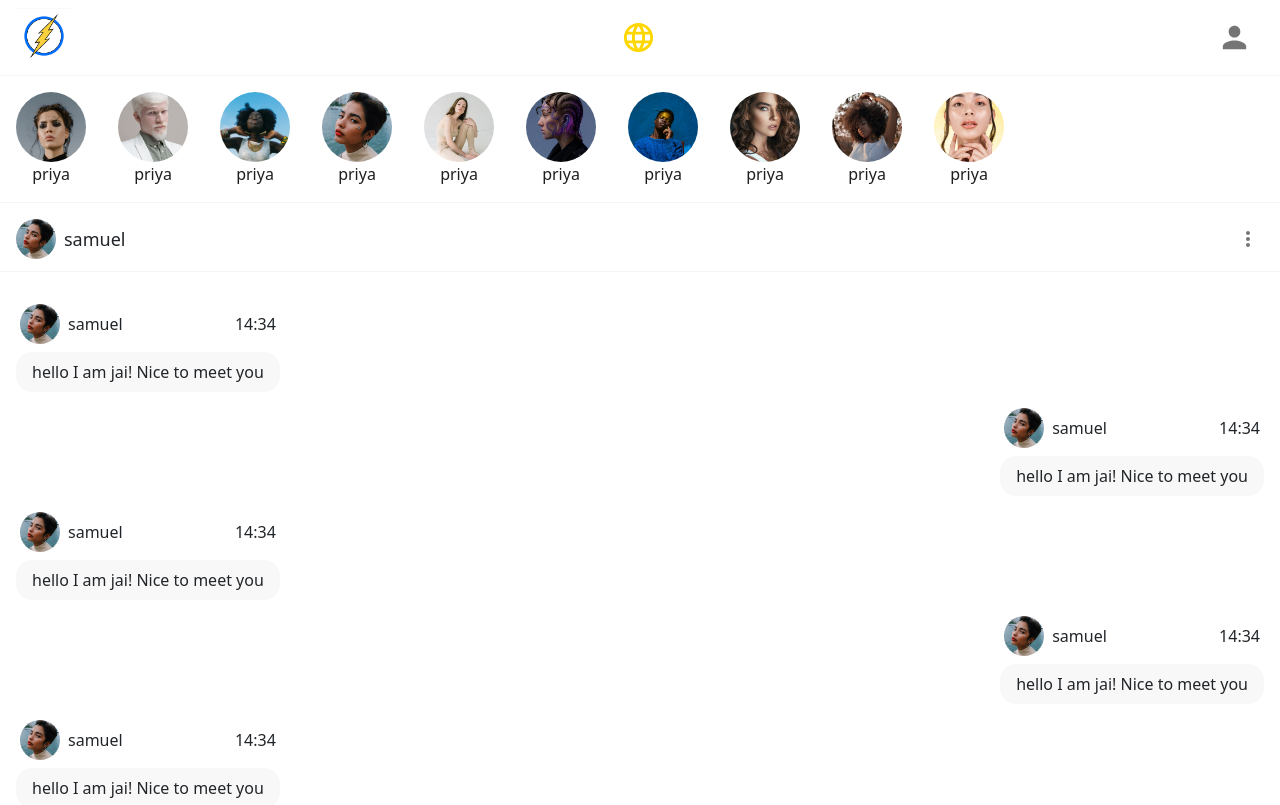
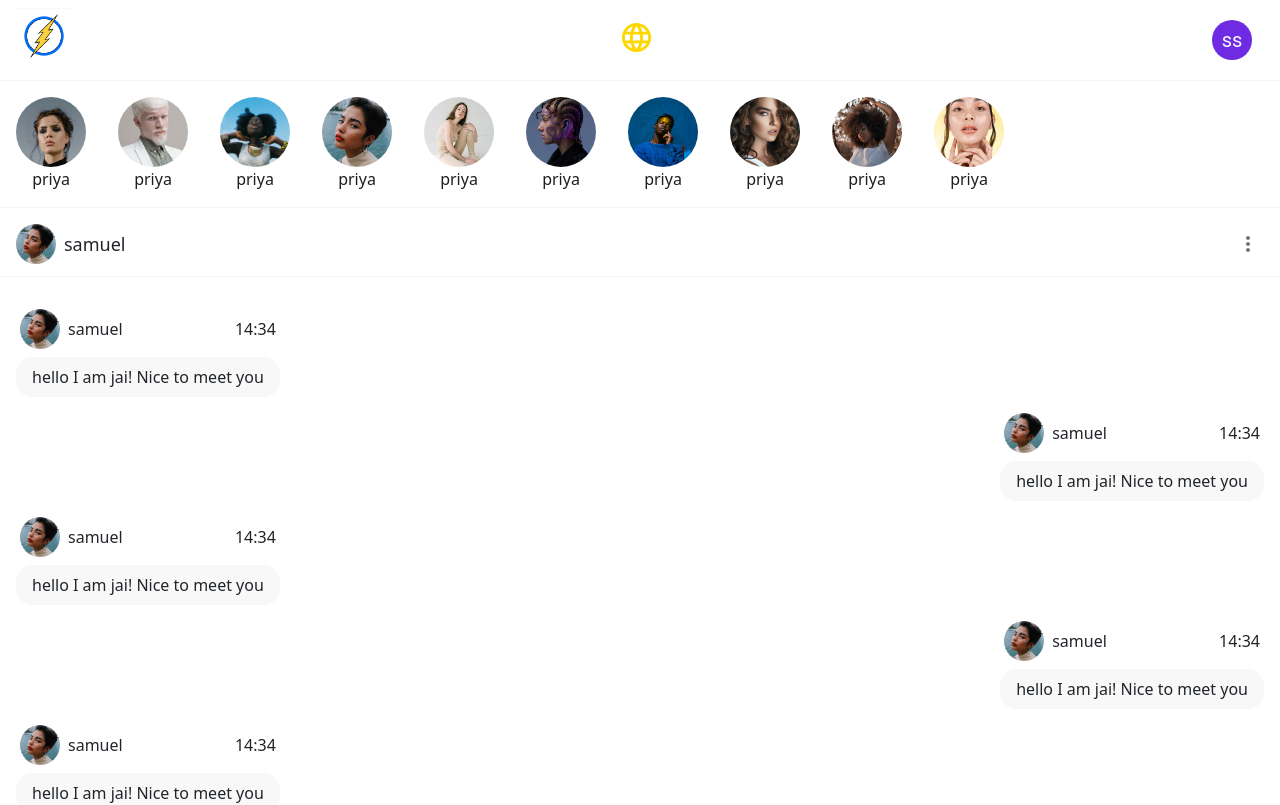
Before and after one commit to Jaiharishan/mern-zapchat-client, a React (Create React App) app: page /chat in a window 1280 px wide. Shown: the top 805 px of the page. Built offline with nearby package versions, Linux system fonts and the light colour scheme; no server answers.

Commit message:
user context done

```diff
--- a/src/App.js
+++ b/src/App.js
@@ -5,11 +5,19 @@ import {BrowserRouter as Router, Route, Switch} from 'react-router-dom';
 import Global from './pages/Global/Global';
 import Register from './pages/Register/Register';
 import Login from './pages/Login/Login';
+import { UserProvider } from './UserContext.jsx';
+
+
 const App = () => {
+
+  // const [user, setUser] = useContext(UserContext)
+  // console.log('user: ' + user.name);
   return (
-    <Router >
+    <UserProvider>
 
-       <Switch>
+      <Router >
+
+        <Switch>
 
           <Route path='/register'>
               <Register />
@@ -21,20 +29,19 @@ const App = () => {
           </Route>
 
           <Route path='/chat'>
-              <Chatpage />
+          <Chatpage />
+              {/* {user ? <Chatpage /> : <Redirect to='/login' />} */}
           </Route>
 
           <Route path='/'>
               <Global />
+              {/* {user ? <Global /> : <Redirect to='/login' />} */}
           </Route>
 
-          <Route path='/z'>
-            <div>hi z!</div>
-          </Route>
+        </Switch>
 
-       </Switch>
-
-    </Router>
+      </Router>
+    </UserProvider>
 
   )
 }
--- /dev/null
+++ b/src/UserContext.jsx
@@ -0,0 +1,42 @@
+import React, {useState, createContext, useEffect} from 'react';
+
+// fetcher is an axios instance
+import fetcher from './axios/axios';
+
+
+// exporting context for user
+export const UserContext = createContext();
+
+
+// giving context to the user context using context provider
+export const UserProvider = props => {
+
+    const [user, setUser] = useState({});
+
+    useEffect(() => {
+        const fetchUsers = async () => {
+
+            const res = await fetcher.get('/api/user');
+
+            if (res) {
+                setUser(res.data.user[0]);
+            }
+
+            else {
+                console.log('not working')
+            }
+
+
+        }
+
+        fetchUsers()
+
+    }, [])
+
+
+    return (
+        <UserContext.Provider value = {[user, setUser]}>
+            {props.children}
+        </UserContext.Provider>
+    )
+}
--- /dev/null
+++ b/src/axios/axios.js
@@ -0,0 +1,13 @@
+import axios from 'axios';
+
+
+// creating and axios instance with custom defaults
+
+const fetcher = axios.create({
+    baseURL: 'http://localhost:4000/',
+    headers: {
+        token: localStorage.getItem('jwtToken')
+    }
+})
+
+export default fetcher
--- a/src/components/Globalmember/Globalmember.jsx
+++ b/src/components/Globalmember/Globalmember.jsx
@@ -1,30 +1,25 @@
 import { Search } from '@material-ui/icons';
 import React, { useEffect, useState } from 'react';
 import Membercard from '../Membercard/Membercard';
-import axios from 'axios';
-
-
+import fetcher from '../../axios/axios';
 
 const Globalmember = () => {
 
     const [users, setUsers] = useState([]);
 
-    const token = localStorage.getItem('jwtToken');
+    // const token = localStorage.getItem('jwtToken');
 
-    const fetchUrl = 'http://localhost:4000/api/users';
+    // const fetchUrl = 'http://localhost:4000/api/users';
+
     // to send a get request for users using axios and setting token in headers
 
     useEffect(() => {
         const fetchUsers = async () => {
 
-            const res = await axios.get(fetchUrl, {
-                headers: {
-                  'token': token
-                }});
+            const res = await fetcher.get('/api/users');
 
             if (res) {
                 setUsers(res.data.users);
-                console.log(users);
             }
 
             else {
@@ -36,9 +31,10 @@ const Globalmember = () => {
 
         fetchUsers()
 
-    }, [users, fetchUrl, token])
+    }, [])
 
-    const array = [1, 1, 1, 1, 1, 1, 1, 1, 1, 1]
+
+
     return (
         <div className='d-flex flex-column align-items-center mt-5'>
 
@@ -49,9 +45,13 @@ const Globalmember = () => {
 
 
             <div className="d-flex flex-wrap align-items-center justify-content-center mt-5">
-                {array.map((a, i) => {
-                    return <Membercard key={i}/>
-                })}
+
+
+                {
+                    users.map((user, i) => {
+                        return <Membercard key={i} user = {user} />
+                    })
+                }
 
             </div>
 
--- a/src/components/Membercard/Membercard.jsx
+++ b/src/components/Membercard/Membercard.jsx
@@ -1,27 +1,38 @@
 import { Avatar, Button } from '@material-ui/core'
-import React from 'react'
+import React, { useState } from 'react'
 
-const Membercard = () => {
+const Membercard = ({user}) => {
 
-    const cardStyles = {
+    const [isFollow, setIsFollow] = useState(false)
 
+    const handelFollow = () => {
+        setIsFollow(isFollow => {
+            console.log(isFollow);
+            return !isFollow
+        });
     }
+
+
     return (
         <div className='d-flex flex-column mx-3 my-2'
         style={{width: '250px', minWidth: '150px', height: 'auto', border: '1px solid rgb(200, 200, 200)', borderRadius: '1em'}}>
 
             <img height='150px' className='w-100'style={{borderTopLeftRadius: '1em', borderTopRightRadius: '1em'}} src="assets/post/1.jpeg" alt="background-img" />
 
-            <div style={{position: 'relative'}} className="d-flex flex-column align-items-center">
+            <div style={{position: 'relative'}} className="d-flex flex-column align-items-center pt-2">
 
 
                 <Avatar style={{width: 50, height:50, position: 'absolute', top: '-27px'}} src='assets/person/6.jpeg' />
 
-                <div style={{fontSize: '1.25rem'}} className="mt-4">Carl Max</div>
+                <div style={{fontSize: '1.25rem'}} className="mt-4">{user.username}</div>
 
-                <div style={{color: 'rgb(80, 80, 80)'}} className="w-75 text-center mt-2">A simple humble person</div>
+                <div style={{color: 'rgb(80, 80, 80)'}} className="w-75 text-center mt-2"> Hi! I am using ZapChat.</div>
 
-                <Button style={{background: '#0066ff', borderRadius: '1.25em'}}  variant="contained" className='m-3 text-light w-50' disableElevation>follow</Button>
+                {
+                    isFollow ? <Button onClick ={handelFollow} style={{background: '#f4f4f4', borderRadius: '1.25em'}}  variant="contained" className='m-3 w-50' disableElevation>un follow</Button>
+                     : <Button onClick ={handelFollow} style={{background: '#0066ff', borderRadius: '1.25em'}}  variant="contained" className='m-3 text-light w-50' disableElevation>follow</Button>
+                }
+
             </div>
 
         </div>
--- a/src/components/Members/Members.css
+++ b/src/components/Members/Members.css
@@ -16,6 +16,7 @@
 
 .member {
     cursor: pointer;
+    user-select: none;
 }
 
 .scroll-box__wrapper::-webkit-scrollbar {
--- a/src/components/Topbar/Topbar.jsx
+++ b/src/components/Topbar/Topbar.jsx
@@ -1,10 +1,46 @@
 import React from 'react'
-import {IconButton} from '@material-ui/core';
-import {Language, Person} from '@material-ui/icons';
+import {IconButton, Avatar} from '@material-ui/core';
+import {Language} from '@material-ui/icons';
 import { Link } from 'react-router-dom';
+
+const stringToColor = (string) => {
+    let hash = 0;
+    let i;
+
+    /* eslint-disable no-bitwise */
+    for (i = 0; i < string.length; i += 1) {
+      hash = string.charCodeAt(i) + ((hash << 5) - hash);
+    }
+
+    let color = '#';
+
+    for (i = 0; i < 3; i += 1) {
+      const value = (hash >> (i * 8)) & 0xff;
+      color += `00${value.toString(16)}`.substr(-2);
+    }
+    /* eslint-enable no-bitwise */
+
+    return color;
+}
+
+
+const stringAvatar = (name) => {
+    return {
+      style: {
+        background: stringToColor(name),
+        border: 'none'
+      },
+      children: `${name.split(' ')[0][0]}${name.split(' ')[1][0]}`,
+    };
+}
+
+
 
 
 const Topbar = () => {
+
+
+
     return (
         <div className='d-flex w-100 justify-content-between px-3 py-2' style={{borderBottom: '1px solid #f4f4f4'}}>
 
@@ -23,7 +59,8 @@ const Topbar = () => {
 
             <Link to='/profile'>
                 <IconButton>
-                    <Person fontSize='large' />
+                    {/* <Person fontSize='large' /> */}
+                    <Avatar style={{width: 50, height: 50}} {...stringAvatar('shijin s')} />
                 </IconButton>
             </Link>
 
--- a/src/pages/Chatpage/Chatpage.jsx
+++ b/src/pages/Chatpage/Chatpage.jsx
@@ -1,15 +1,29 @@
-import React from 'react'
+import React, {useContext} from 'react'
 import Chatheader from '../../components/Chatheader/Chatheader'
 import Members from '../../components/Members/Members'
 import Messages from '../../components/Messages/Messages'
-import Topbar from '../../components/Topbar/Topbar'
+import Topbar from '../../components/Topbar/Topbar';
+import { UserContext } from '../../UserContext';
+import Login from '../Login/Login';
+
 const Chatpage = () => {
+    const [user, setUser] = useContext(UserContext)
+    console.log(user);
+
+
     return (
         <>
+        {
+            user ?
+            <>
             <Topbar />
             <Members />
             <Chatheader />
             <Messages />
+            </>
+            :
+            <Login />
+        }
         </>
     )
 }
--- a/src/pages/Global/Global.jsx
+++ b/src/pages/Global/Global.jsx
@@ -1,14 +1,25 @@
-import React from 'react';
+import React, {useContext} from 'react';
 import Globalmember from '../../components/Globalmember/Globalmember';
 import Topbar from '../../components/Topbar/Topbar';
+import { UserContext } from '../../UserContext';
+import Login from '../Login/Login';
 
 
 
 const Global = () => {
+
+    const [user, setUser] = useContext(UserContext)
     return (
         <>
+        {
+            user ?
+            <>
             <Topbar />
             <Globalmember />
+            </>
+            :
+            <Login />
+        }
         </>
     )
 }
--- a/src/pages/Login/Login.jsx
+++ b/src/pages/Login/Login.jsx
@@ -4,22 +4,26 @@ import { Redirect, useHistory } from "react-router-dom";
 
 const Login = () => {
 
+    // use history hook to redirect to another page
     let history = useHistory();
 
     const [email, setEmail] = useState('');
     const [password, setPassword] = useState('');
 
+
+    // when we submit the form the details are sent to server
+    // and if we get a response then we redirect to home page
     const onSubmit = async (e) => {
         e.preventDefault()
         const response = await axios.post('http://localhost:4000/auth/user/login', {
             email,
             password,
         })
-
+        console.log(response);
         if (response) {
             const jwtToken = response.data.token;
             console.log(jwtToken);
-            localStorage.setItem('jwtToken', jwtToken);
+            localStorage.setItem('jwtToken', JSON.stringify(jwtToken));
             // console.log(response.data);
             history.push('/');
 
```
